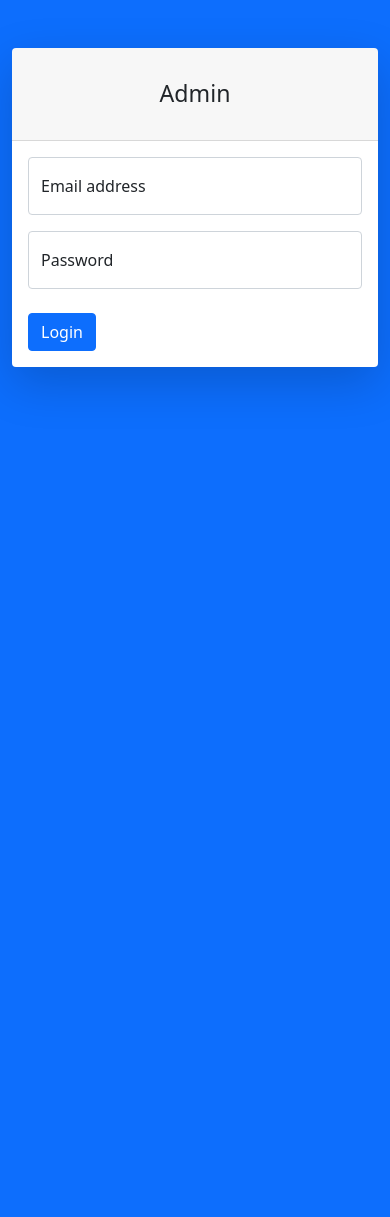
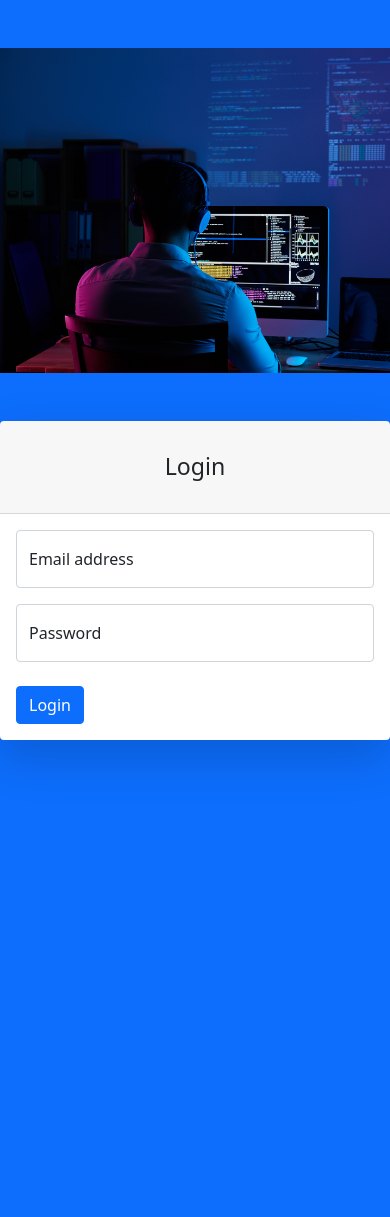
Before and after one commit to kurisu55/e-learning, a PHP site: page /authentication/login/user/index.php in a window 390 px wide; the page is wider, and only the part inside the window is pictured. Before the commit the page ends 396 px from the top of that part, so only its background shows below. Run offline with PHP 8.4, Linux system fonts and the light colour scheme; some libraries are stand-ins or nearby versions.

Commit message:
Menambahkan halaman login user

```diff
--- a/authentication/login/user/index.php
+++ b/authentication/login/user/index.php
@@ -7,21 +7,28 @@
     <meta name="viewport" content="width=device-width, initial-scale=1, shrink-to-fit=no" />
     <meta name="description" content="" />
     <meta name="author" content="" />
-    <title>Login - SB Admin</title>
-    <link href="../../assets/startbootstrap-sb-admin-gh-pages/css/styles.css" rel="stylesheet" />
+    <title>Login</title>
+    <link href="../../../assets/startbootstrap-sb-admin-gh-pages/css/styles.css" rel="stylesheet" />
     <script src="https://use.fontawesome.com/releases/v6.1.0/js/all.js" crossorigin="anonymous"></script>
 </head>
 
 <body class="bg-primary">
+    <div class="text-center">
+        <div class="row justify-content-md-center">
+            <div class="col align-self-start">
+                <div class="col col-md">
+                    <img class="mt-5" src="../../../assets/img/bg-idx-min.jpg" width="500" height="325" alt="">
+                </div>
+            </div>
+            <div class="col align-self-end">
                 <div id="layoutAuthentication">
                     <div id="layoutAuthentication_content">
                         <main>
-                <div class="container">
-                    <div class="row justify-content-center">
-                        <div class="col-lg-5">
+                            <div class="">
+                                <div class="col col-md">
                                     <div class="card shadow-lg border-0 rounded-lg mt-5">
                                         <div class="card-header">
-                                    <h3 class="text-center font-weight-light my-4">Admin</h3>
+                                            <h3 class="text-center font-weight-light my-4">Login</h3>
                                         </div>
                                         <div class="card-body">
                                             <form>
@@ -45,8 +52,12 @@
                     </main>
                 </div>
             </div>
+        </div>
+    </div>
+    </div>
+
     <script src="https://cdn.jsdelivr.net/npm/bootstrap@5.1.3/dist/js/bootstrap.bundle.min.js" crossorigin="anonymous"></script>
-    <script src="../../assets/startbootstrap-sb-admin-gh-pages/js/scripts.js"></script>
+    <script src="../../../assets/startbootstrap-sb-admin-gh-pages/js/scripts.js"></script>
 </body>
 
 </html>
```
Lines whose indentation alone changed are shown as unchanged.
